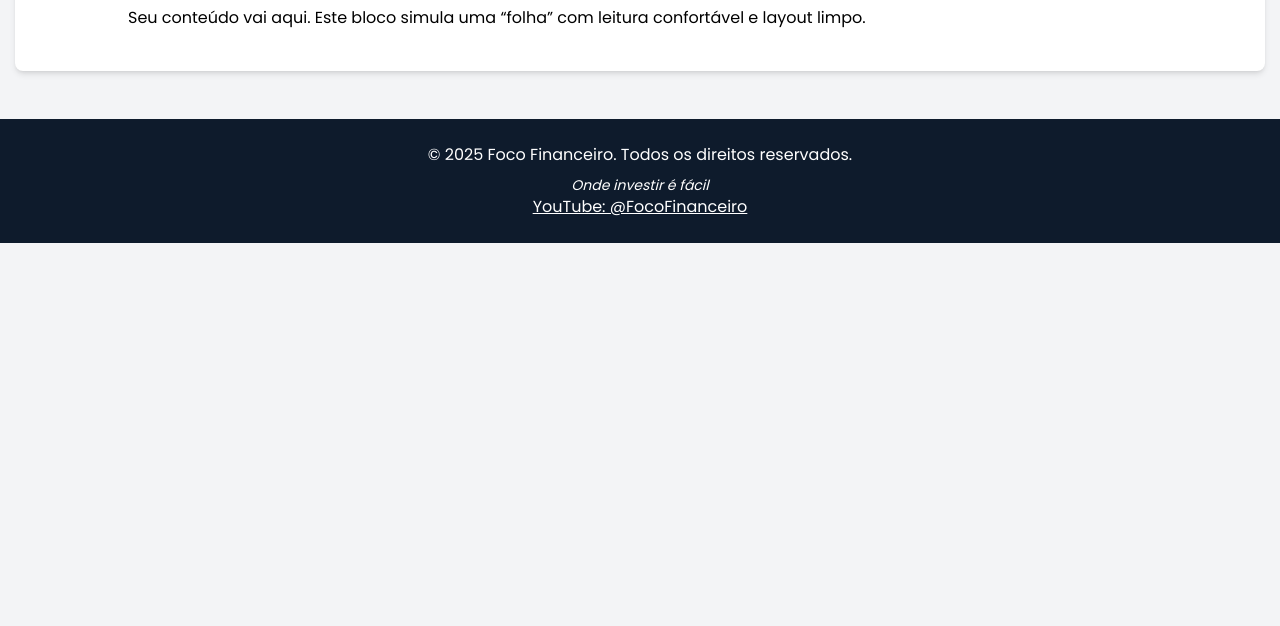
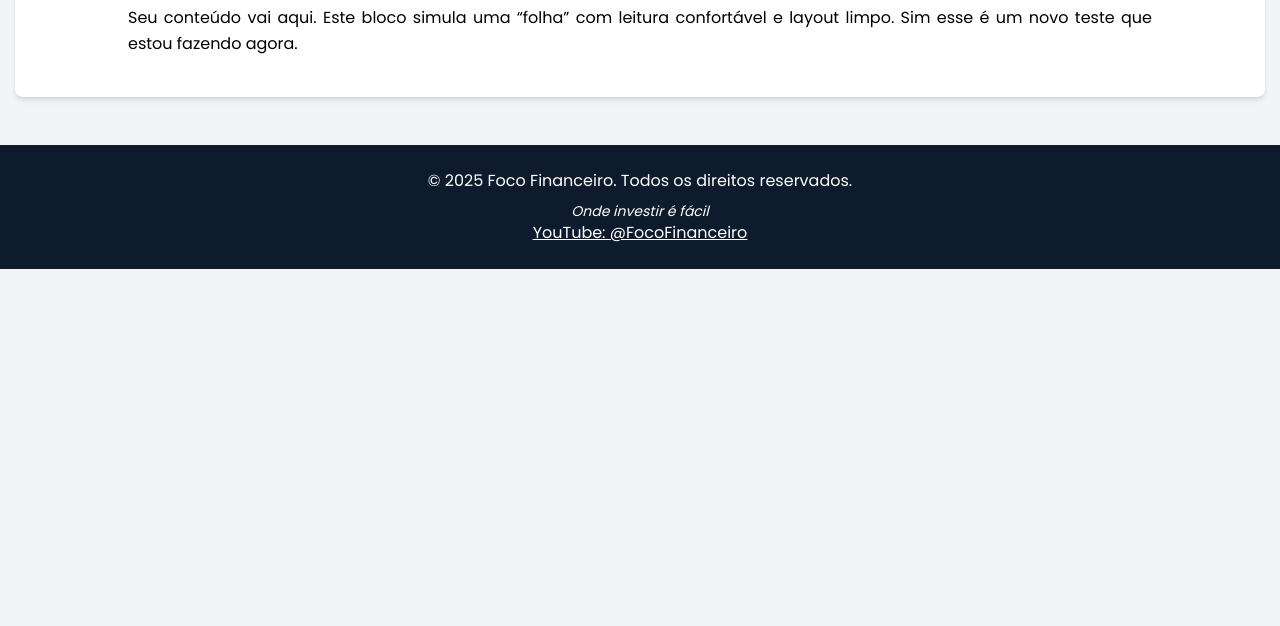
Before and after one commit to RonyOtaku/foco-financeiro, a plain HTML site: page INVESTIMENTOS.HTML in a window 1280 px wide. Shown: the part 174-800 px from the top of the page. Drawn offline with nearby package versions, Linux system fonts and the light colour scheme.

Commit message:
minha atualização

```diff
--- a/INVESTIMENTOS.HTML
+++ b/INVESTIMENTOS.HTML
@@ -38,7 +38,7 @@
     <!-- Coloque seu conteúdo aqui -->
     <h1 class="text-3xl font-bold text-center mb-6">Título da Página</h1>
     <p>
-      Seu conteúdo vai aqui. Este bloco simula uma “folha” com leitura confortável e layout limpo.
+      Seu conteúdo vai aqui. Este bloco simula uma “folha” com leitura confortável e layout limpo. Sim esse é um novo teste que estou fazendo agora.
     </p>
   </div>
 </section>
```
